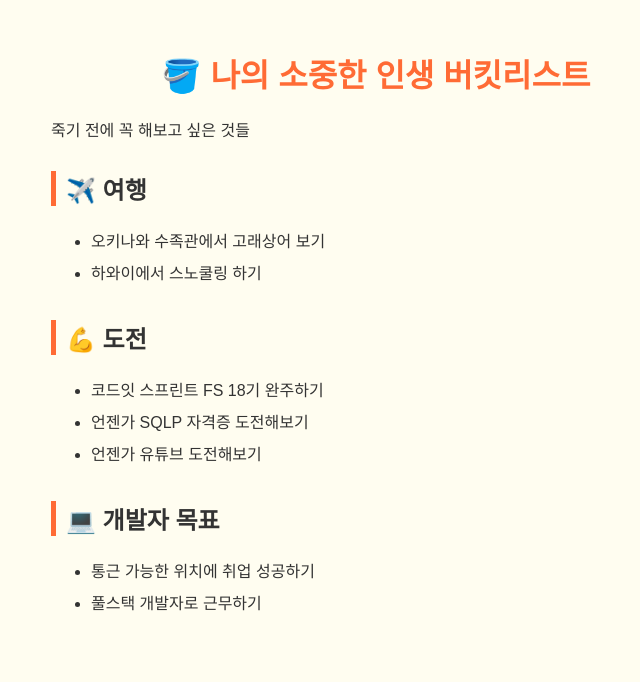
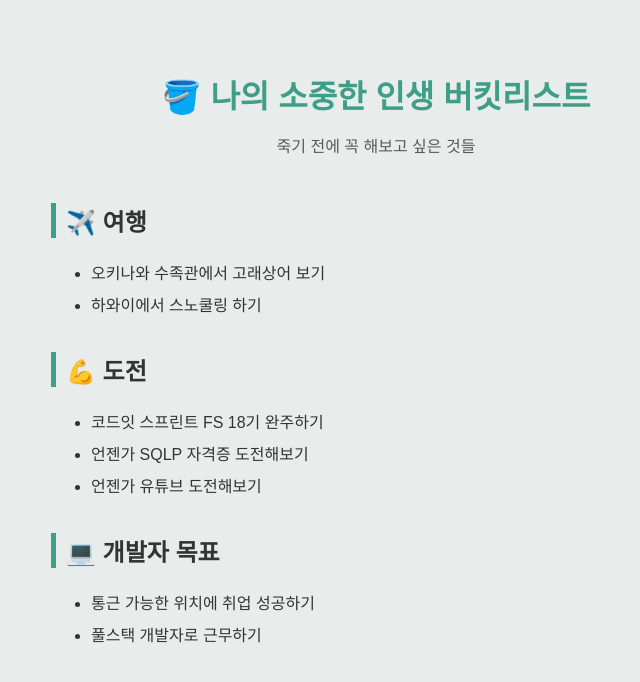
Before and after one commit to youngmi-k/my-bucketlist, a plain HTML site: page index.html in a window 1280 px wide. Shown: the whole page, without its empty margins (264-904 px from the left). Drawn offline with Linux system fonts and the light colour scheme; a web font is replaced by a local one.

Commit message:
버킷리스트 페이지 최종 완성

```diff
--- a/index.html
+++ b/index.html
@@ -3,32 +3,19 @@
   <head>
     <meta charset="UTF-8" />
     <title>나의 버킷리스트</title>
-    <style>
-      body {
-        font-family: sans-serif;
-        max-width: 650px;
-        margin: 50px auto;
-        background-color: #fffdf0;
-        color: #333;
-      }
-      h1 {
-        text-align: center;
-        font-size: 2rem;
-        color: #ff6b35;
-      }
-      h2 {
-        border-left: 5px solid #ff6b35;
-        padding-left: 10px;
-        margin-top: 30px;
-      }
-      li {
-        line-height: 2;
-      }
-    </style>
+    <link rel="preconnect" href="https://fonts.googleapis.com" />
+    <link rel="preconnect" href="https://fonts.gstatic.com" crossorigin />
+    <link
+      href="https://fonts.googleapis.com/css2?family=Chiron+GoRound+TC:wght@200..900&display=swap"
+      rel="stylesheet"
+    />
+    <link rel="stylesheet" href="./style.css" />
   </head>
   <body>
-    <h1>🪣 나의 소중한 인생 버킷리스트</h1>
-    <p>죽기 전에 꼭 해보고 싶은 것들</p>
+    <header>
+      <h1 class="header-title">🪣 나의 소중한 인생 버킷리스트</h1>
+      <p class="header-subtitle">죽기 전에 꼭 해보고 싶은 것들</p>
+    </header>
 
     <h2>✈️ 여행</h2>
     <ul>
--- /dev/null
+++ b/style.css
@@ -0,0 +1,37 @@
+* {
+  box-sizing: border-box;
+}
+
+body {
+  font-family: 'Chiron GoRound TC', sans-serif;
+  max-width: 650px;
+  margin: 50px auto;
+  background-color: #e8edeb;
+  color: #333;
+}
+
+header {
+  display: flex;
+  flex-direction: column;
+}
+
+.header-title {
+  margin-bottom: 0;
+  text-align: center;
+  font-size: 2rem;
+  color: #3f9e87;
+}
+
+.header-subtitle {
+  text-align: center;
+  color: #595959;
+}
+
+h2 {
+  border-left: 5px solid #3f9e87;
+  padding-left: 10px;
+  margin-top: 30px;
+}
+li {
+  line-height: 2;
+}
```
